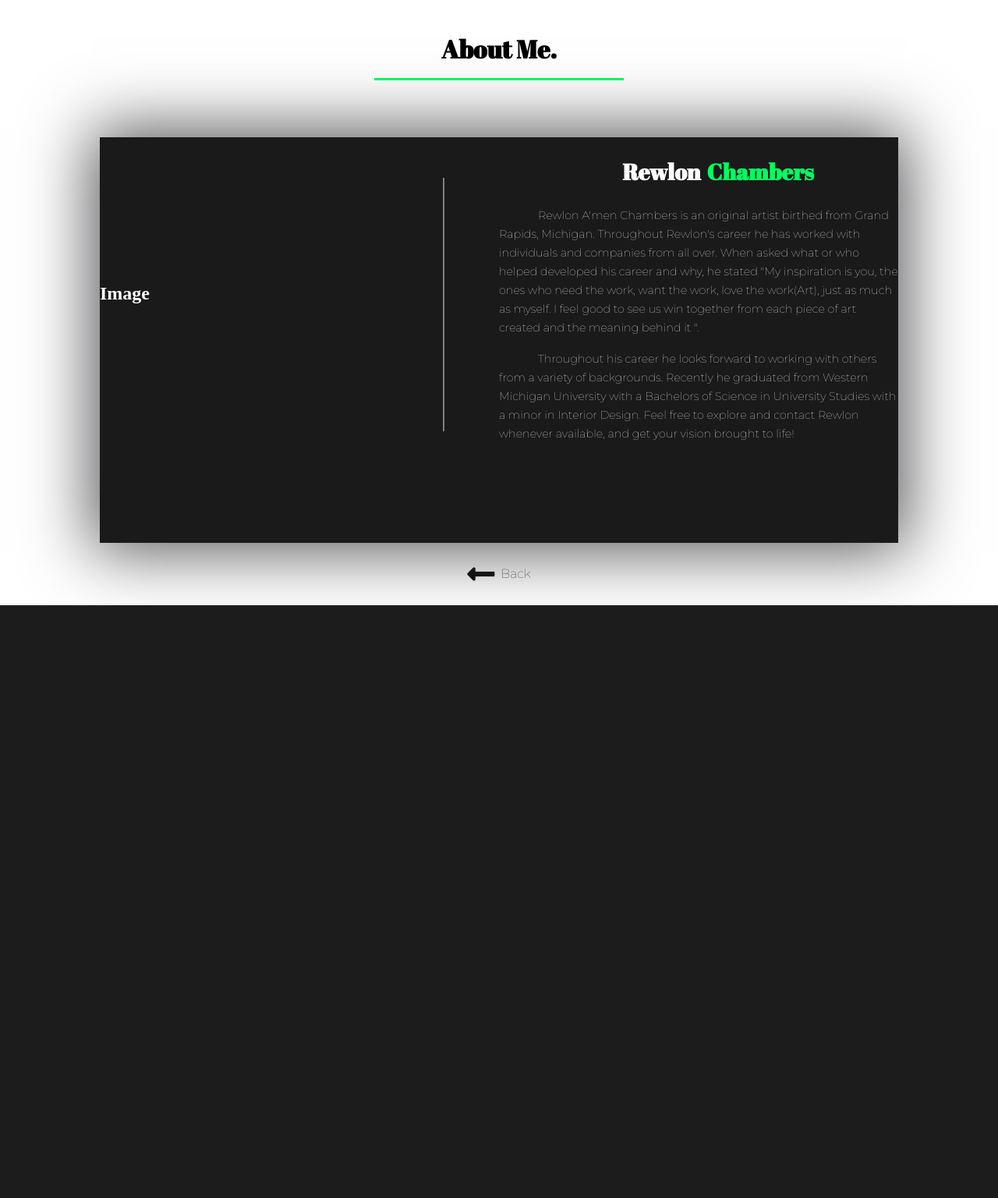
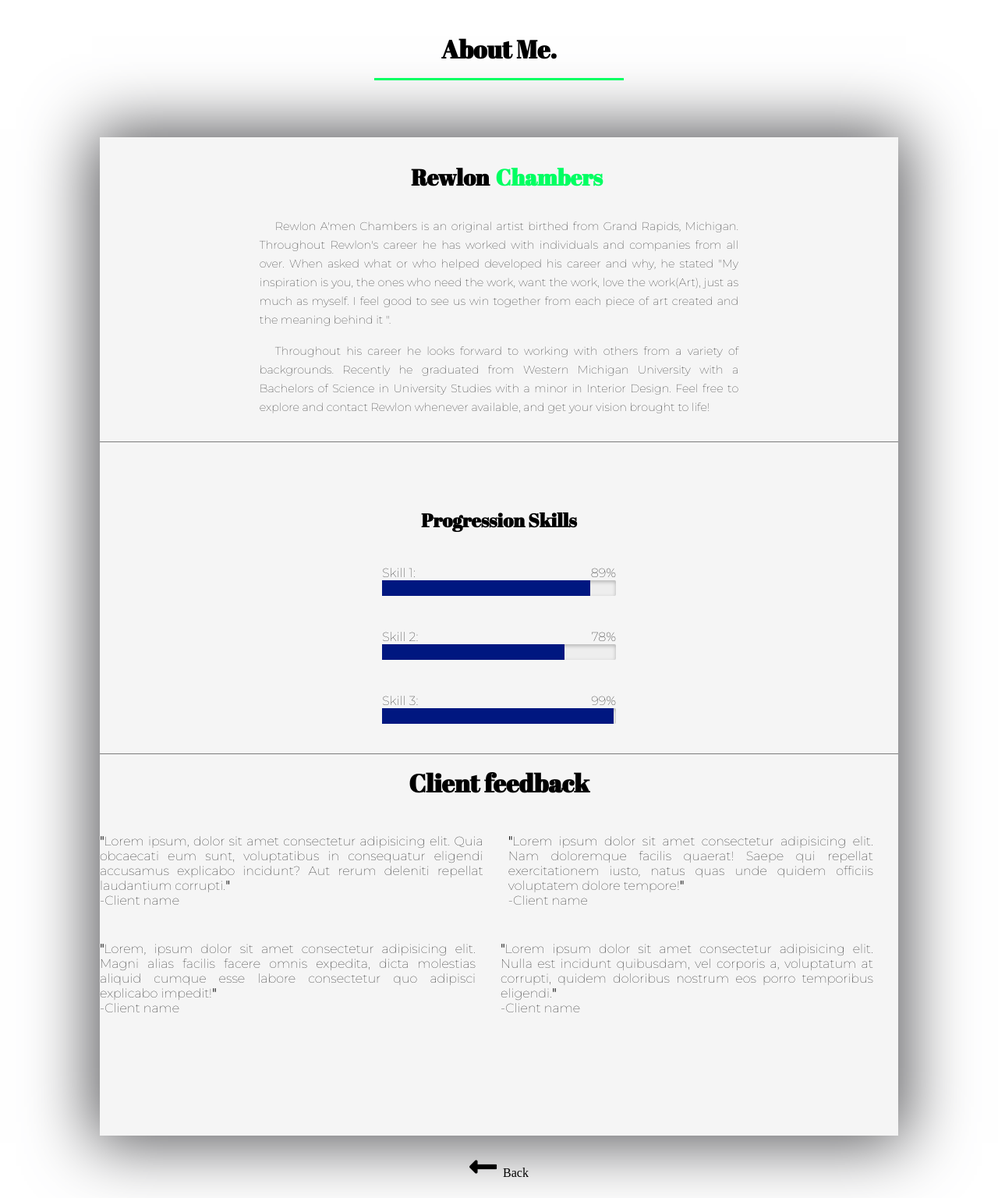
Before and after one commit to Marquessmalley/rewlonChambers, a Node server app: page /about in a window 1280 px wide. Shown: the part 107-1643 px from the top of the page at 78% size. Before the commit the page ends 883 px from the top, so only its background shows below. Run offline with Node 20, Linux system fonts and the light colour scheme; some libraries are stand-ins or nearby versions.

Commit message:
about page change

```diff
--- a/public/css/main.css
+++ b/public/css/main.css
@@ -143,56 +143,105 @@
 .about-flex {
   width: 80%;
   margin: auto;
-  min-height: 65vh;
-  display: flex;
-  justify-content: center;
-  align-items: flex-start;
-  position: relative;
-  color: white;
-  background-color: rgb(26, 26, 26);
-  box-shadow: 0px 0px 80px 10px rgb(85, 85, 88);
-}
-.about-img {
-  min-height: 50vh;
-  display: flex;
-  justify-content: flex-start;
-  align-items: center;
-  width: 100%;
-  flex: 1 1 40rem;
-}
-.vl {
-  /* min-height: 50vh; */
-  border-right: 2px solid gray;
-  height: 325px;
-  margin-right: 3rem;
-  position: absolute;
-  top: 10%;
-  left: 43%;
-}
-.about-desc {
-  min-height: 50vh;
+  min-height: 160vh;
   display: flex;
   flex-direction: column;
   align-items: center;
+  justify-content: flex-start;
+  /* position: relative; */
+  color: black;
+  background-color: whitesmoke;
+  box-shadow: 0px 0px 80px 10px rgb(85, 85, 88);
+}
+
+.about-desc {
+  /* min-height: 40vh; */
+  display: flex;
+  flex-direction: column;
   justify-content: center;
-  text-indent: 50px;
-  flex: 1 1 40rem;
+  align-items: center;
+  text-indent: 20px;
   font-size: 0.9rem;
-  width: 100%;
 }
 .about-desc h1 {
   font-family: "Abril Fatface", cursive;
   margin: 2rem;
 }
-.about-desc,
-p {
+.about-desc p {
+  width: 60%;
+  text-align: justify;
   font-family: "Montserrat", sans-serif;
   margin-bottom: 1rem;
   line-height: 1.5rem;
 }
+
 .about-span {
   color: rgb(0, 255, 98);
   margin-left: 0.5rem;
+}
+.about-underlines {
+  padding: 0.1px;
+  width: 100%;
+  margin-top: 1rem;
+  background-color: rgb(124, 124, 124);
+}
+
+.progress-bar {
+  min-height: 40vh;
+  display: flex;
+  flex-direction: column;
+  align-items: center;
+  justify-content: space-around;
+  width: 100%;
+  font-family: "Abril Fatface", cursive;
+  margin-top: 4rem;
+}
+
+.skill {
+  font-family: "Montserrat", sans-serif;
+}
+.skill-desc {
+  display: flex;
+  justify-content: space-between;
+}
+progress[value] {
+  -webkit-appearance: none;
+  appearance: none;
+  width: 300px;
+  height: 20px;
+}
+progress[value]::-webkit-progress-bar {
+  background-color: #eee;
+  border-radius: 2px;
+  box-shadow: 0 2px 5px rgba(0, 0, 0, 0.25) inset;
+}
+progress[value]::-webkit-progress-value {
+  background-color: rgb(0, 23, 128);
+}
+
+.testimony {
+  min-height: 40vh;
+  display: flex;
+  flex-direction: column;
+  justify-content: space-between;
+  font-family: "Abril Fatface", cursive;
+  margin-top: 1rem;
+}
+.testimony h1 {
+  text-align: center;
+}
+.test-container {
+  display: flex;
+}
+.test-desc {
+  display: flex;
+  flex-direction: column;
+  text-align: justify;
+  margin-right: 2rem;
+}
+
+.testimony p {
+  font-family: "Montserrat", sans-serif;
 }
 /* GENERAL ART PAGE */
 .main-art {
--- a/server.js
+++ b/server.js
@@ -21,6 +21,7 @@
 app.use("/js", express.static(__dirname + "public/js"));
 app.use("/img", express.static(__dirname + "public/img"));
 app.use(bodyParser.urlencoded({ limit: "10mb", extended: false }));
+
 //GET ROUTES LOCATIONS
 const indexRouter = require("./routes/index");
 const aboutRouter = require("./routes/about");
--- a/views/about.ejs
+++ b/views/about.ejs
@@ -3,9 +3,10 @@
     <h1>About Me.</h1>
     <span class="about-underline"></span>
   </div>
+
   <div class="about-flex">
-    <div class="about-img"><h2>Image</h2></div>
-    <div class="vl"></div>
+
+
     <div class="about-desc">
       <h1>Rewlon<span class="about-span">Chambers</span></h1>
       <p>
@@ -25,7 +26,70 @@
         whenever available, and get your vision brought to life!
       </p>
     </div>
+
+
+    <span class="about-underlines"></span>
+
+
+    <div class="progress-bar">
+      <h2>Progression Skills</h2>
+      <div class="skill ">
+        <div class="skill-desc">
+           <p>Skill 1:</p>
+          <p>89%</p>
+        </div>
+        <progress  value="89" max="100">
+          <div pseudo="-webkit-progress-bar">
+          <div pseudo="-webkit-progress-value">
+          </div>
+          </div>
+        </progress>
+      </div>
+      <div class=" skill ">
+        <div class="skill-desc">
+          <p>Skill 2:</p>
+         <p>78%</p>
+       </div>
+        <progress  value="78" max="100"></progress>
+      </div>
+      <div class=" skill ">
+        <div class="skill-desc">
+          <p>Skill 3:</p>
+         <p>99%</p>
+       </div>
+          <progress  value="99" max="100"></progress>
+        </p>
+      </div>
+    </div>
+
+    <span class="about-underlines"></span>
+
+    <div class="testimony">
+      <h1>Client feedback</h1>
+      <div class="test-container">
+        <div class="test-desc">
+        <p><b>"</b>Lorem ipsum, dolor sit amet consectetur adipisicing elit. Quia obcaecati eum sunt, voluptatibus in consequatur eligendi accusamus explicabo incidunt? Aut rerum deleniti repellat laudantium corrupti.<b>"</b></p>
+        <p> -Client name</p>
+      </div>
+      <div class="test-desc">
+        <p><b>"</b>Lorem ipsum dolor sit amet consectetur adipisicing elit. Nam doloremque facilis quaerat! Saepe qui repellat exercitationem iusto, natus quas unde quidem officiis voluptatem dolore tempore!<b>"</b></p>
+        <p> -Client name</p>
+        </div>
+      </div>
+      <div class="test-container">
+        <div class="test-desc">
+        <p><b>"</b>Lorem, ipsum dolor sit amet consectetur adipisicing elit. Magni alias facilis facere omnis expedita, dicta molestias aliquid cumque esse labore consectetur quo adipisci explicabo impedit!<b>"</b></p>
+        <p> -Client name</p>
+          </div>
+          <div class="test-desc">
+        <p><b>"</b>Lorem ipsum dolor sit amet consectetur adipisicing elit. Nulla est incidunt quibusdam, vel corporis a, voluptatum at corrupti, quidem doloribus nostrum eos porro temporibus eligendi.<b>"</b></p>
+        <p> -Client name</p>
+        </div>
+      </div>
+
+    </div>
   </div>
+
   <div class="back-arrow">
     <a href="/">
       <i class="fas fa-long-arrow-alt-left"></i>
@@ -57,7 +121,6 @@
           value="<%= contact.email %> "
         />
       </div>
-
       <button type="submit">Submit</button>
     </form>
     <div class="errors"></div>
```
